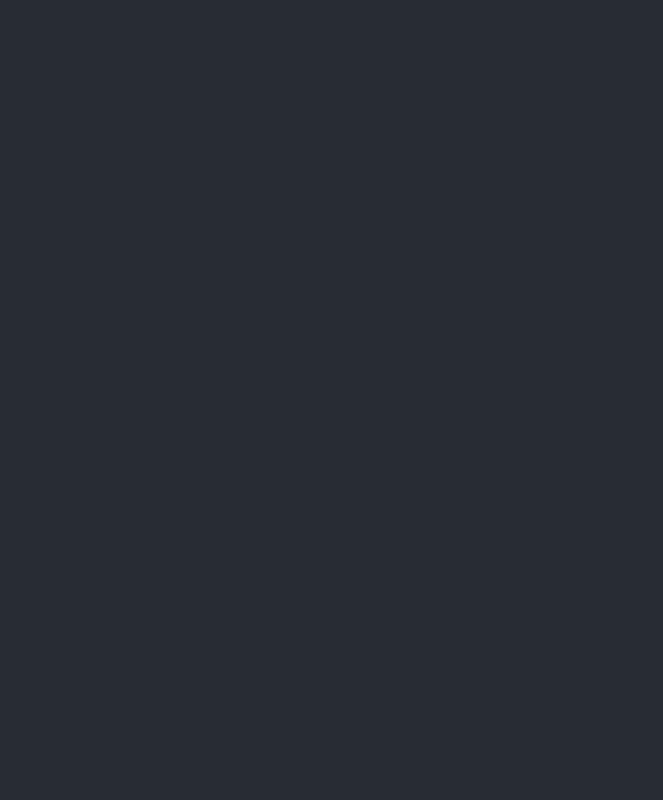
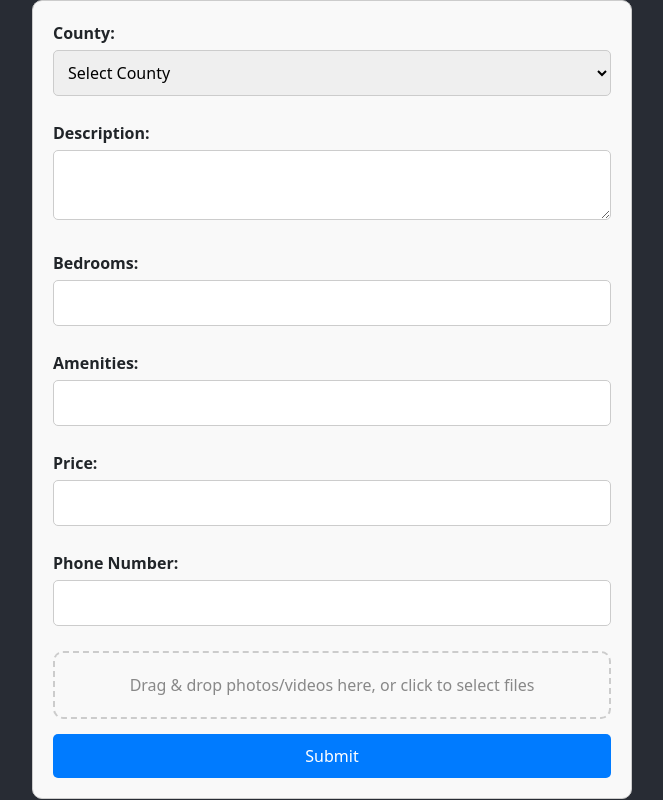
Before and after one commit to Trevor-Kayeyia-Madara/msamo, a React (Create React App) app: page /tenant-form in a window 1280 px wide. Before the commit this address had no page. Shown: the whole page, without its empty margins (308-971 px from the left). Built offline with nearby package versions, Linux system fonts and the light colour scheme.

Commit message:
First part of Tenant

```diff
--- a/src/App.js
+++ b/src/App.js
@@ -3,6 +3,7 @@ import { BrowserRouter as Router, Route, Routes } from 'react-router-dom';
 import Home from './Pages/Home/index';
 import Loader from './Components/Loader';
 import SignIn from './Pages/SignIn/SignIn';
+import TenantForm from './Pages/Tenant';
 import LandlordForm from './Pages/Landlord';
 import SignUpForm from './Pages/SignUp/SignUpForm';
 import './App.css'
@@ -16,6 +17,7 @@ const App = () => {
         <Routes>
           <Route path="/signup" element={<SignUpForm />} />
           <Route path="/landlord-form" element={<LandlordForm />} />
+          <Route path="/tenant-form" element={<TenantForm />} />
         <Route path="/login" element={<SignIn />} />
           <Route path='/' element={<Loader />} />
           <Route path='/payment' element={<Payment />} />
--- a/src/Pages/Payment/index.js
+++ b/src/Pages/Payment/index.js
@@ -54,7 +54,7 @@ const Payment = () => {
               <b>EPUKA KUGONGWA NA AGENTS</b>
             </p>
             <div className="buttonContainer">
-              <button to="/tenant-form" className="login-button">Tenant Form</button>
+              <a href="/tenant-form" className="login-button">Tenant Form</a>
             </div>
           </div>
         )}
--- /dev/null
+++ b/src/Pages/Tenant/index.js
@@ -0,0 +1,128 @@
+import React, { useState } from 'react';
+import axios from 'axios';
+import Dropzone from 'react-dropzone';
+import './tenant.css'
+
+const counties = [
+    // Add all 47 counties and their areas
+    { name: 'Nairobi', areas: ['Bahati, Nairobi', 'Buruburu', 'Dagoretti', /* ...other areas */ ] },
+    { name: 'Mombasa', areas: ['Mvita', 'Nyali', 'Changamwe', 'Jomvu', 'Kisauni', 'Likoni'] },
+    { name: 'Kisumu', areas: ['Mamboleo', 'Nyando', 'Bandani', 'Kisumu Central', 'Kondele', 'Lolwe Estate', 'Manyatta', 'Milimani', 'Muhoroni'] },
+    { name: 'Eldoret', areas: ['Area 2-1', 'Area 2-2'] },
+    { name: 'Nakuru', areas: ['Area 1-1', 'Area 1-2'] },
+    { name: 'Kwale', areas: ['Area 2-1', 'Area 2-2'] },
+    { name: 'Machakos', areas: ['Area 1-1', 'Area 1-2'] },
+  ];
+
+
+function TenantForm() {
+    const [selectedCounty, setSelectedCounty] = useState('');
+    const [selectedArea, setSelectedArea] = useState('');
+    const [description, setDescription] = useState('');
+    const [bedrooms, setBedrooms] = useState('');
+    const [amenities, setAmenities] = useState('');
+    const [price, setPrice] = useState('');
+    const [phoneNumber, setPhoneNumber] = useState('');
+    const [files, setFiles] = useState([]);
+    const [successMessage, setSuccessMessage] = useState('');
+    const [loading, setLoading] = useState(false);
+
+    const handleDrop = (acceptedFiles) => {
+      setFiles(acceptedFiles);
+    };
+
+    const handleSubmit = async (event) => {
+      event.preventDefault();
+      setLoading(true);
+      setSuccessMessage('');
+
+      const formData = new FormData();
+      formData.append('county', selectedCounty);
+      formData.append('area', selectedArea);
+      formData.append('description', description);
+      formData.append('bedrooms', bedrooms);
+      formData.append('amenities', amenities);
+      formData.append('price', price);
+      formData.append('phoneNumber', phoneNumber);
+      files.forEach(file => {
+        formData.append('files', file);
+      });
+
+      try {
+        const response = await axios.post('https://msamo-backend.onrender.com/tenant', formData, {
+          headers: {
+            'Content-Type': 'multipart/form-data',
+          },
+        });
+
+        console.log('Success:', response.data);
+        setSuccessMessage('Property listed successfully and payment initiated.');
+        setLoading(false);
+        // Handle payment and further actions
+      } catch (error) {
+        console.error('Error:', error);
+        setLoading(false);
+        setSuccessMessage('Error listing property. Please try again.');
+      }
+    };
+
+    return (
+      <form className="landlord-form" onSubmit={handleSubmit}>
+        <label>
+          County:
+          <select value={selectedCounty} onChange={(e) => setSelectedCounty(e.target.value)}>
+            <option value="">Select County</option>
+            {counties.map((county, index) => (
+              <option key={index} value={county.name}>{county.name}</option>
+            ))}
+          </select>
+        </label>
+        {selectedCounty && (
+          <label>
+            Area:
+            <select value={selectedArea} onChange={(e) => setSelectedArea(e.target.value)}>
+              <option value="">Select Area</option>
+              {counties.find(c => c.name === selectedCounty).areas.map((area, index) => (
+                <option key={index} value={area}>{area}</option>
+              ))}
+            </select>
+          </label>
+        )}
+        <label>
+          Description:
+          <textarea value={description} onChange={(e) => setDescription(e.target.value)} />
+        </label>
+        <label>
+          Bedrooms:
+          <input type="number" value={bedrooms} onChange={(e) => setBedrooms(e.target.value)} />
+        </label>
+        <label>
+          Amenities:
+          <input type="text" value={amenities} onChange={(e) => setAmenities(e.target.value)} />
+        </label>
+        <label>
+          Price:
+          <input type="number" value={price} onChange={(e) => setPrice(e.target.value)} />
+        </label>
+        <label>
+          Phone Number:
+          <input type="text" value={phoneNumber} onChange={(e) => setPhoneNumber(e.target.value)} />
+        </label>
+        <Dropzone onDrop={handleDrop}>
+          {({ getRootProps, getInputProps }) => (
+            <div className="dropzone" {...getRootProps()}>
+              <input {...getInputProps()} />
+              <p>Drag & drop photos/videos here, or click to select files</p>
+            </div>
+          )}
+        </Dropzone>
+        <button type="submit" disabled={loading}>
+          {loading ? 'Submitting...' : 'Submit'}
+        </button>
+        {successMessage && <p>{successMessage}</p>}
+      </form>
+    );
+  }
+
+
+export default TenantForm
--- /dev/null
+++ b/src/Pages/Tenant/tenant.css
@@ -0,0 +1,61 @@
+.landlord-form {
+    max-width: 600px;
+    margin: 0 auto;
+    padding: 20px;
+    border: 1px solid #ccc;
+    border-radius: 10px;
+    background-color: #f9f9f9;
+  }
+
+  .landlord-form label {
+    display: block;
+    margin-bottom: 10px;
+    font-weight: bold;
+  }
+
+  .landlord-form input[type="text"],
+  .landlord-form input[type="number"],
+  .landlord-form textarea,
+  .landlord-form select {
+    width: 100%;
+    padding: 10px;
+    margin-top: 5px;
+    margin-bottom: 15px;
+    border: 1px solid #ccc;
+    border-radius: 5px;
+  }
+
+  .landlord-form textarea {
+    resize: vertical;
+  }
+
+  .dropzone {
+    width: 100%;
+    padding: 20px;
+    border: 2px dashed #ccc;
+    border-radius: 10px;
+    text-align: center;
+    margin-bottom: 15px;
+    cursor: pointer;
+  }
+
+  .dropzone p {
+    margin: 0;
+    color: #888;
+  }
+
+  .landlord-form button {
+    display: block;
+    width: 100%;
+    padding: 10px;
+    background-color: #007bff;
+    color: white;
+    border: none;
+    border-radius: 5px;
+    font-size: 16px;
+    cursor: pointer;
+  }
+
+  .landlord-form button:hover {
+    background-color: #0056b3;
+  }
```
